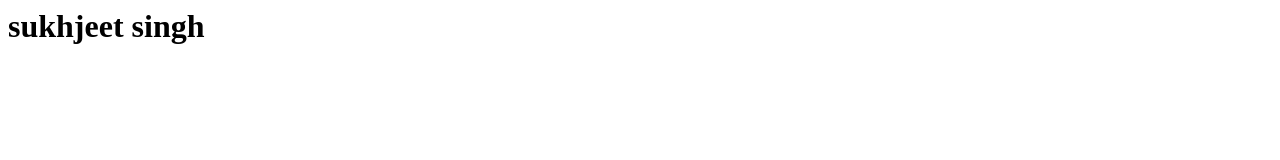
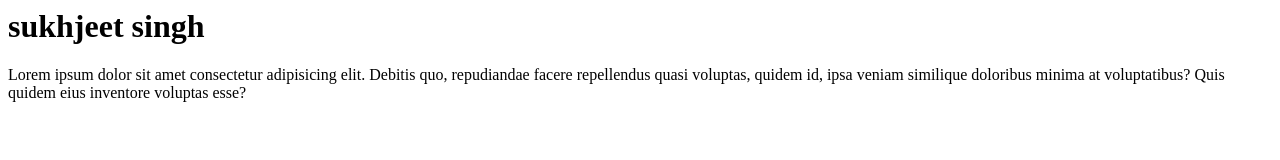
Before and after one commit to sukhharman/Apna-office, a plain HTML site: page index.html in a window 1280 px wide. Drawn offline with Linux system fonts and the light colour scheme.

Commit message:
add the text

```diff
--- a/index.html
+++ b/index.html
@@ -1 +1,4 @@
 <h1>sukhjeet singh </h1>
+
+<p>Lorem ipsum dolor sit amet consectetur adipisicing elit. Debitis quo, repudiandae facere repellendus quasi voluptas,
+    quidem id, ipsa veniam similique doloribus minima at voluptatibus? Quis quidem eius inventore voluptas esse?</p>
```
